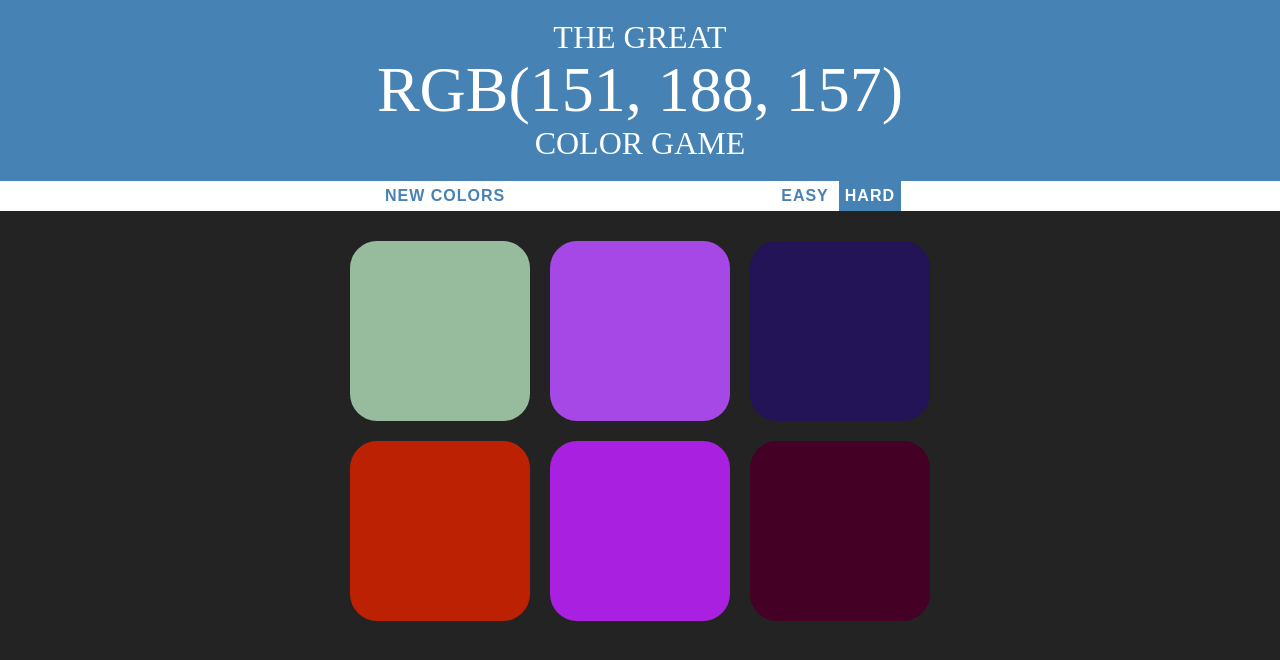
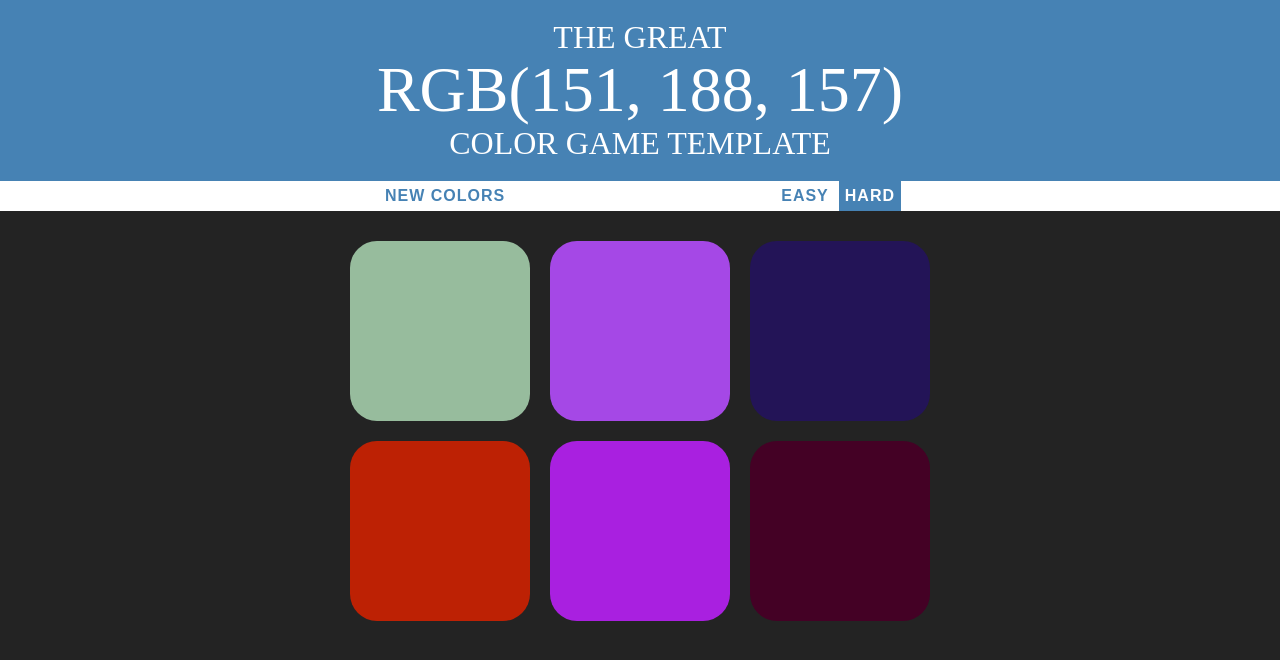
Before and after one commit to Jay-Jay13/COLOR-GAME, a plain HTML site: page index.html in a window 1280 px wide. Drawn offline with Linux system fonts and the light colour scheme.

Commit message:
Title Changed

```diff
--- a/index.html
+++ b/index.html
@@ -10,7 +10,7 @@
  	<br>
  	<span id="colorDisplay">RGB</span>
  	<br>
- 	Color Game</h1>
+ 	Color Game Template</h1>
 
  <div id="stripe">
  	<button id="reset">New Colors</button>
```
